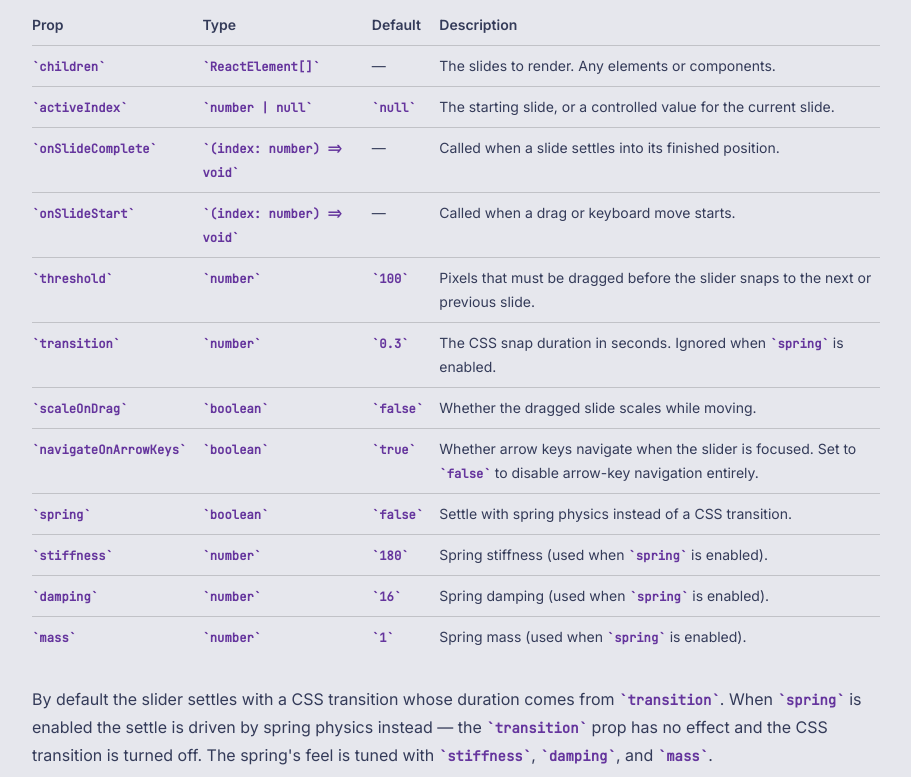
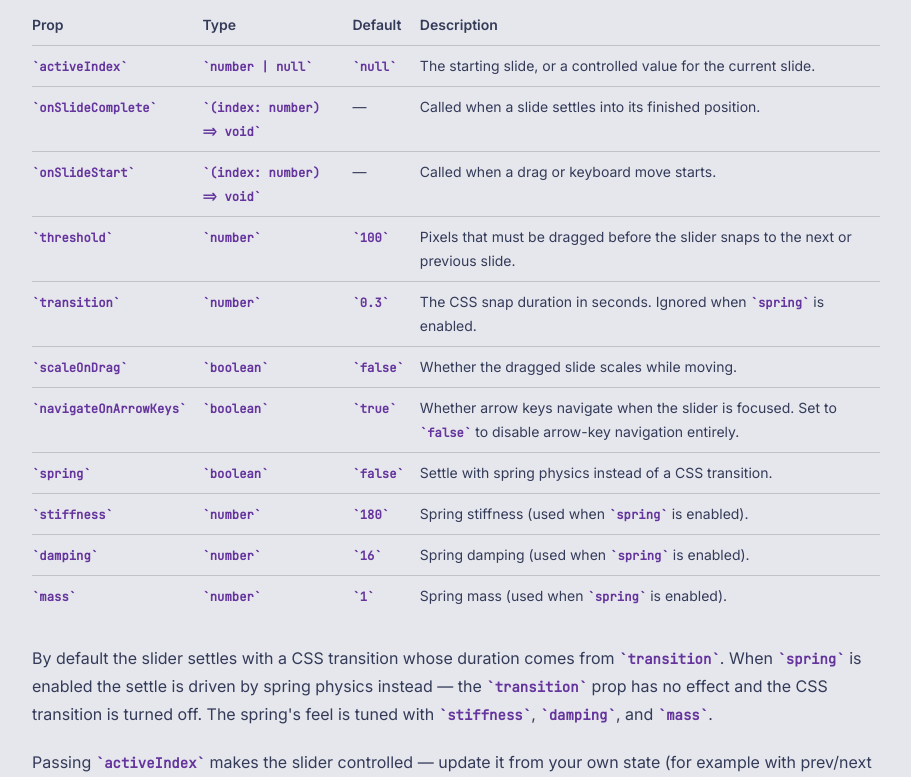
Before and after one commit to Shirley-afk-cloud/react-touch-drag-slider, an Astro site in the folder site/: page /props in a window 1280 px wide. Shown: the part 181-958 px from the top of the page, without its empty margins (184-1095 px from the left). Built offline with nearby package versions, Linux system fonts and the light colour scheme; Astro itself is replaced by a stand-in of ours; some packages are replaced by stand-ins of ours.

Commit message:
docs: remove children from props table

```diff
--- a/site/src/pages/props.mdx
+++ b/site/src/pages/props.mdx
@@ -7,7 +7,6 @@ title: Props
 
 | Prop | Type | Default | Description |
 | --- | --- | --- | --- |
-| `children` | `ReactElement[]` | — | The slides to render. Any elements or components. |
 | `activeIndex` | `number \| null` | `null` | The starting slide, or a controlled value for the current slide. |
 | `onSlideComplete` | `(index: number) => void` | — | Called when a slide settles into its finished position. |
 | `onSlideStart` | `(index: number) => void` | — | Called when a drag or keyboard move starts. |
```
